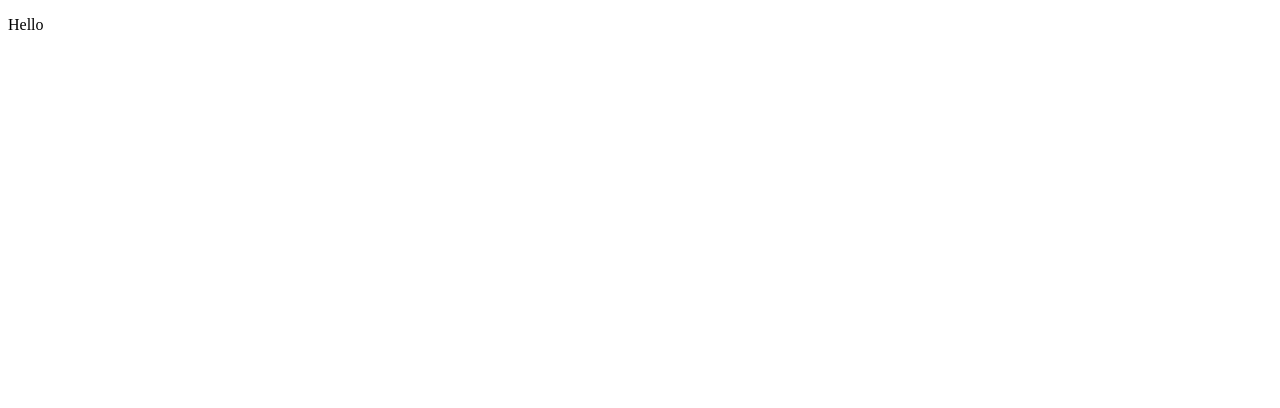
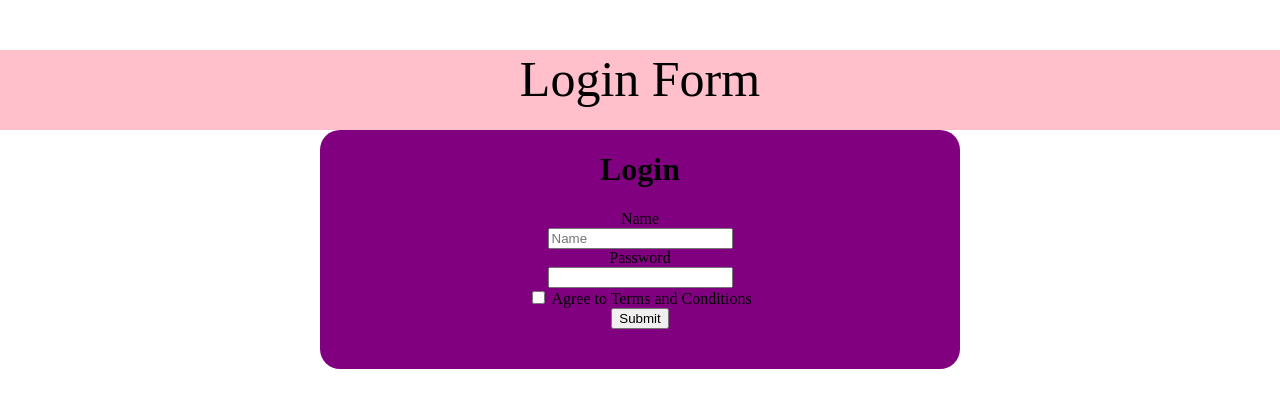
Before and after one commit to Miraanz15/LoginFormHtml, a plain HTML site: page index.html in a window 1280 px wide. Drawn offline with Linux system fonts and the light colour scheme.

Commit message:
Login created

```diff
--- a/index.html
+++ b/index.html
@@ -4,8 +4,53 @@
     <meta charset="UTF-8" />
     <meta name="viewport" content="width=device-width, initial-scale=1.0" />
     <title>LoginForm</title>
+    <style>
+      body {
+        margin: 0;
+        background-color: peach;
+        align-items: center;
+        text-align: center;
+      }
+      #nav {
+        background-color: pink;
+        align-items: center;
+        text-align: center;
+        height: 10vh;
+        margin-top: 0;
+        font-size: 50px;
+      }
+      #container {
+        background-color: purple;
+        display: flex;
+        justify-content: center;
+        width: 50%;
+        padding-bottom: 5vh;
+        border-radius: 20px;
+        margin-left: auto;
+        margin-right: auto;
+      }
+    </style>
   </head>
   <body>
-    <p>Hello</p>
+    <div id="nav">
+      <p>Login Form</p>
+    </div>
+    <div id="container">
+      <form method="POST" target="_blank">
+        <h1>Login</h1>
+        <label for="name">Name</label>
+        <br />
+        <input type="text" name="name" id="name" placeholder="Name" required />
+        <br />
+        <label for="password">Password</label>
+        <br />
+        <input type="password" name="Password" id="password" required />
+        <br />
+        <input type="checkbox" name="Conditions" value="true" required />
+        <span>Agree to Terms and Conditions</span>
+        <br />
+        <input type="submit" value="Submit" />
+      </form>
+    </div>
   </body>
 </html>
```
